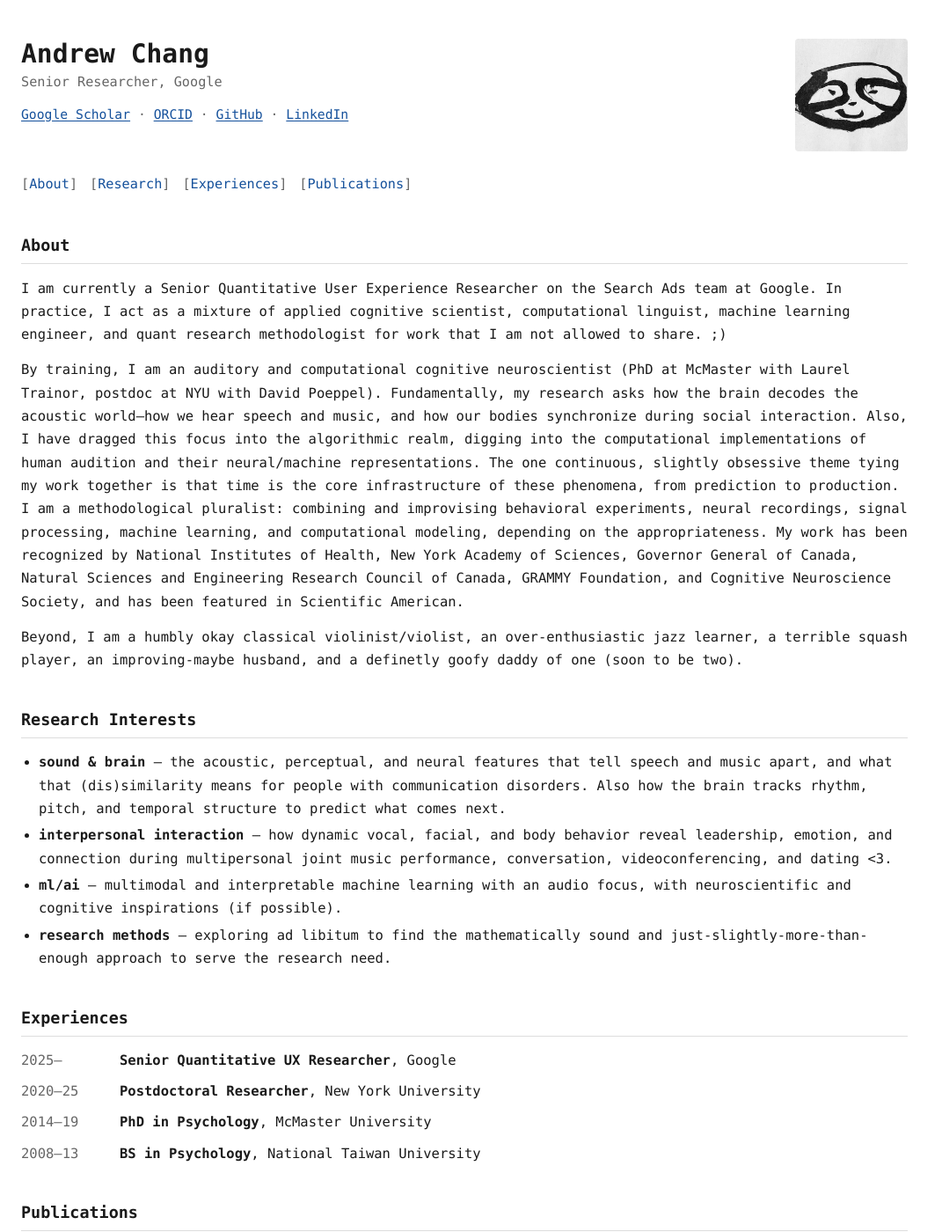
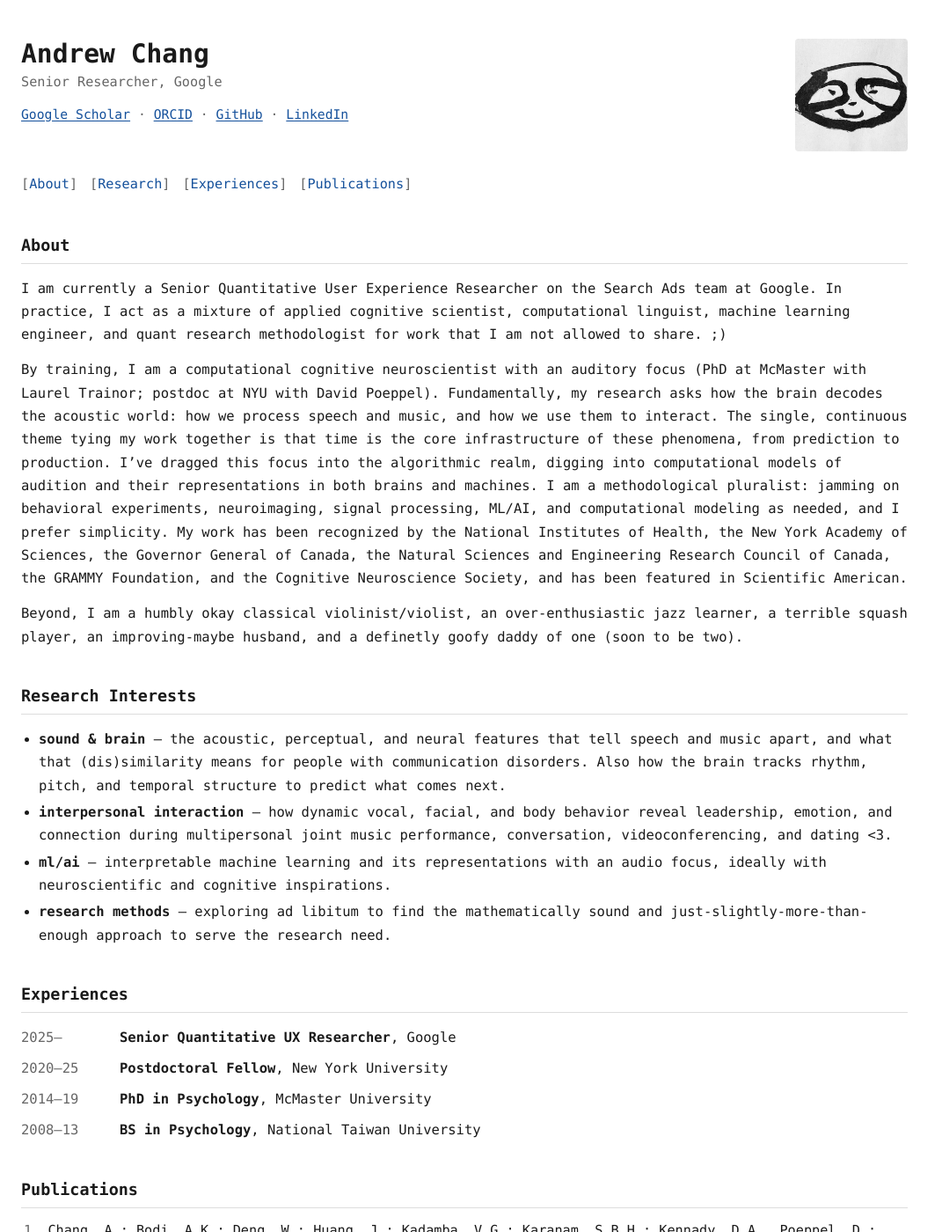
Before and after one commit to curlsloth/curlsloth.github.io, a Jekyll site: the page built from index.md, in a window 1280 px wide and 1400 px high. Shown: the whole window at 88% size, without its empty margins (0-1071 px from the left). Built offline with Jekyll 4.4.1, drawn with Linux system fonts in a browser that asks for light colours; some of the changed text lies outside the part shown.

```diff
--- a/_data/publications.yml
+++ b/_data/publications.yml
@@ -12,8 +12,8 @@ publications:
     authors: "Chang, A.; Bodi, A.K.; Deng, W.; Huang, J.; Kadamba, V.G.; Karanam, S.B.H.; Kennady, D.A., Poeppel, D.; Freeman, D."
     venue: "Interspeech 2026"
     year: 2026
-    pages: "(in press)"
-    doi: ""
+    pages: "(preprint)"
+    doi: "10.48550/arXiv.2607.13614"
 
   - title: "Spectrotemporal modulation: Efficient and interpretable feature representation for classifying speech, music, and environmental sounds"
     authors: "Chang, A.; Li, Y.; Roman, I. R.; Poeppel, D."
--- a/index.md
+++ b/index.md
@@ -8,7 +8,7 @@ title: Andrew Chang
 
 I am currently a Senior Quantitative User Experience Researcher on the Search Ads team at Google. In practice, I act as a mixture of applied cognitive scientist, computational linguist, machine learning engineer, and quant research methodologist for work that I am not allowed to share. ;)
 
-By training, I am an auditory and computational cognitive neuroscientist (PhD at McMaster with Laurel Trainor, postdoc at NYU with David Poeppel). Fundamentally, my research asks how the brain decodes the acoustic world—how we hear speech and music, and how our bodies synchronize during social interaction. Also, I have dragged this focus into the algorithmic realm, digging into the computational implementations of human audition and their neural/machine representations. The one continuous, slightly obsessive theme tying my work together is that time is the core infrastructure of these phenomena, from prediction to production. I am a methodological pluralist: combining and improvising behavioral experiments, neural recordings, signal processing, machine learning, and computational modeling, depending on the appropriateness. My work has been recognized by National Institutes of Health, New York Academy of Sciences, Governor General of Canada, Natural Sciences and Engineering Research Council of Canada, GRAMMY Foundation, and Cognitive Neuroscience Society, and has been featured in Scientific American.
+By training, I am a computational cognitive neuroscientist with an auditory focus (PhD at McMaster with Laurel Trainor; postdoc at NYU with David Poeppel). Fundamentally, my research asks how the brain decodes the acoustic world: how we process speech and music, and how we use them to interact. The single, continuous theme tying my work together is that time is the core infrastructure of these phenomena, from prediction to production. I've dragged this focus into the algorithmic realm, digging into computational models of audition and their representations in both brains and machines. I am a methodological pluralist: jamming on behavioral experiments, neuroimaging, signal processing, ML/AI, and computational modeling as needed, and I prefer simplicity. My work has been recognized by the National Institutes of Health, the New York Academy of Sciences, the Governor General of Canada, the Natural Sciences and Engineering Research Council of Canada, the GRAMMY Foundation, and the Cognitive Neuroscience Society, and has been featured in Scientific American.
 
 Beyond, I am a humbly okay classical violinist/violist, an over-enthusiastic jazz learner, a terrible squash player, an improving-maybe husband, and a definetly goofy daddy of one (soon to be two).
 
@@ -19,7 +19,7 @@ Beyond, I am a humbly okay classical violinist/violist, an over-enthusiastic jaz
 
 - **sound & brain** — the acoustic, perceptual, and neural features that tell speech and music apart, and what that (dis)similarity means for people with communication disorders. Also how the brain tracks rhythm, pitch, and temporal structure to predict what comes next.
 - **interpersonal interaction** — how dynamic vocal, facial, and body behavior reveal leadership, emotion, and connection during multipersonal joint music performance, conversation, videoconferencing, and dating <3.
-- **ml/ai** — multimodal and interpretable machine learning with an audio focus, with neuroscientific and cognitive inspirations (if possible).
+- **ml/ai** — interpretable machine learning and its representations with an audio focus, ideally with neuroscientific and cognitive inspirations.
 - **research methods** — exploring ad libitum to find the mathematically sound and just-slightly-more-than-enough approach to serve the research need.
 </section>
 
@@ -28,7 +28,7 @@ Beyond, I am a humbly okay classical violinist/violist, an over-enthusiastic jaz
 
 <ul class="cv">
   <li><span class="date">2025–</span><span><strong>Senior Quantitative UX Researcher</strong>, Google</span></li>
-  <li><span class="date">2020–25</span><span><strong>Postdoctoral Researcher</strong>, New York University</span></li>
+  <li><span class="date">2020–25</span><span><strong>Postdoctoral Fellow</strong>, New York University</span></li>
   <li><span class="date">2014–19</span><span><strong>PhD in Psychology</strong>, McMaster University</span></li>
   <li><span class="date">2008–13</span><span><strong>BS in Psychology</strong>, National Taiwan University</span></li>
 </ul>
```
